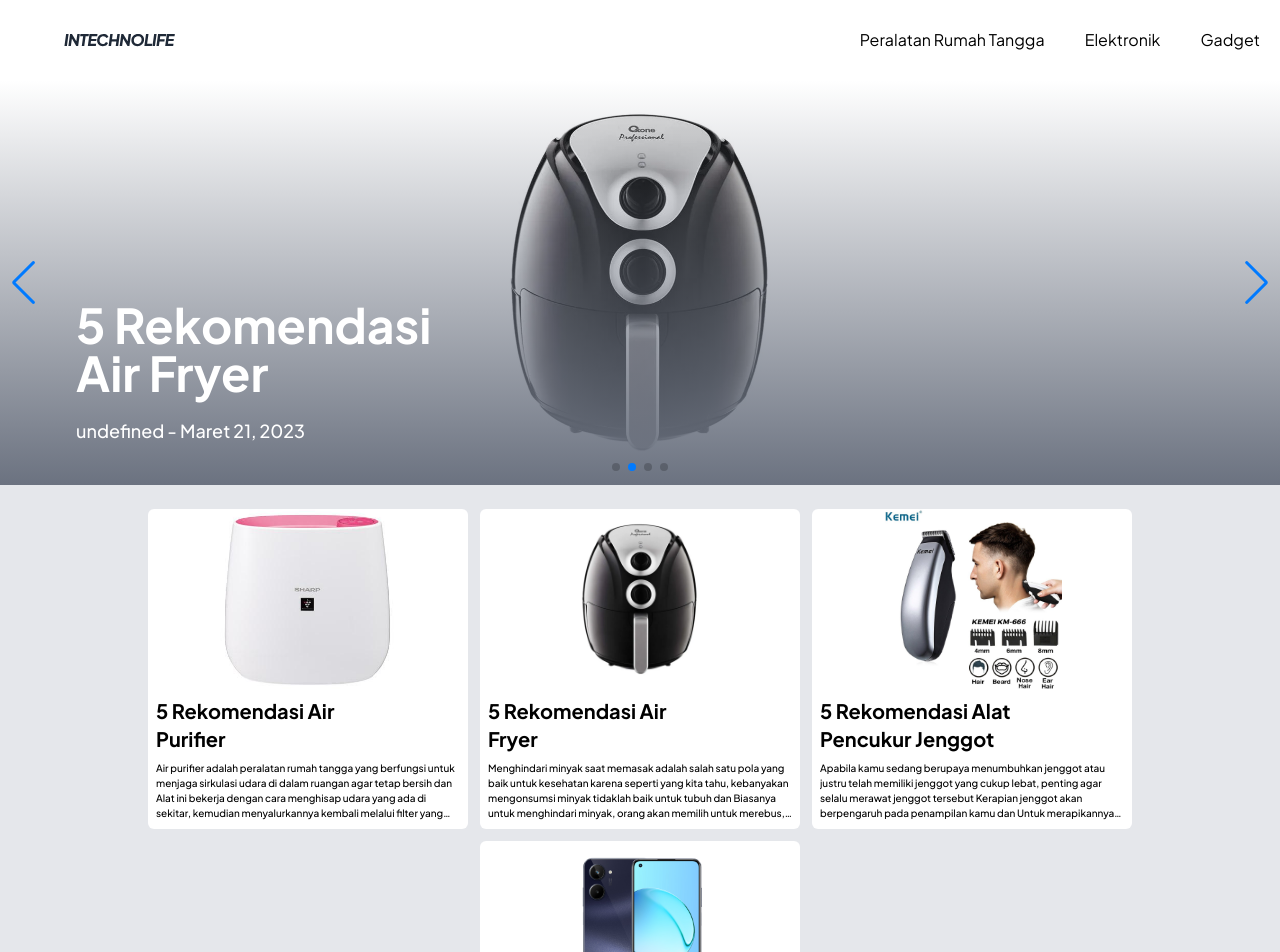
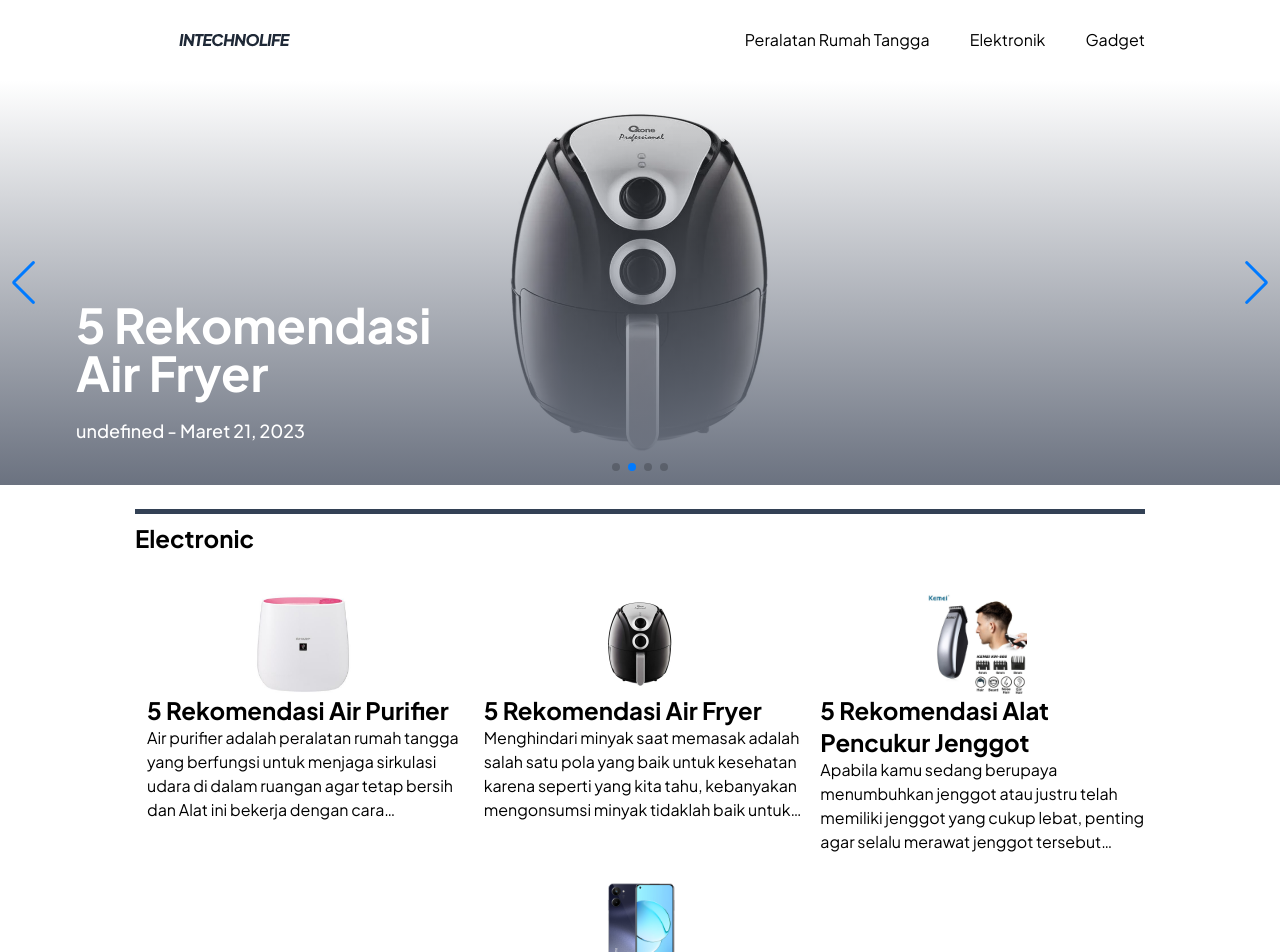
Before and after one commit to tsaqifmu/intechnolife, a React (Vite) app: page / in a window 1280 px wide. Shown: the top 952 px of the page. Built offline with nearby package versions, Linux system fonts and the light colour scheme.

Commit message:
fix layout

```diff
--- a/src/components/Cards.jsx
+++ b/src/components/Cards.jsx
@@ -3,33 +3,33 @@ import { swiperContents } from '../constants';
 import styles from '../style';
 
 const Cards = () => (
-  <section
-    className={`${styles.boxWidth} my-6 flex flex-wrap justify-center gap-3`}
-  >
+  <div className="border-t-[5px] border-slate-700">
+    <h1 className="pt-2 pb-5 text-2xl font-bold xl:pb-10">Electronic</h1>
+    <section className="flex flex-col gap-y-5 md:flex-row md:flex-wrap xl:justify-center  ">
       {swiperContents.map((content) => (
         <Link
           to={`/articles/${content.id}`}
           key={content.id}
-        className="group w-[150px] overflow-hidden rounded-md bg-white md:w-[270px] xl:w-[320px]"
+          className={`${styles.flexStart} group h-[100px] w-full overflow-hidden md:flex md:h-full md:w-1/2 md:flex-col xl:w-1/3 `}
         >
-        <div className="aspect-video">
           <img
             src={content.img}
             alt={content.id}
-            className="h-full w-full object-contain"
+            className="h-[100px] w-[100px] object-cover md:aspect-video"
           />
-        </div>
-        <div className="py-2 px-2">
-          <h1 className="w-2/3 text-xs font-bold transition-all group-hover:text-orange-700 md:text-base xl:text-xl">
+
+          <div className=" ml-3 h-full border-t-2 border-slate-700 md:border-t-0">
+            <h1 className=" text-xl font-bold transition-all group-hover:text-orange-700 md:text-2xl ">
               {content.title}
             </h1>
-          <p className="xl:line mt-2 text-[6px] font-medium line-clamp-3 md:text-[10px] xl:line-clamp-4">
+            <p className="text-sm font-normal line-clamp-2 md:text-base xl:line-clamp-4">
               {content.text}
             </p>
           </div>
         </Link>
       ))}
     </section>
+  </div>
 );
 
 export default Cards;
--- a/src/components/Navbar.jsx
+++ b/src/components/Navbar.jsx
@@ -1,7 +1,7 @@
 import { useState } from 'react';
-import { navLinks } from '../constants';
-import { logo, hamburger, close } from '../assets';
-import styles from '../style';
+import { navLinks } from '../constants/index.js';
+import { logo, hamburger, close } from '../assets/index.js';
+import styles from '../style.js';
 const Navbar = () => {
   const [toggle, setToggle] = useState(false);
 
--- a/src/index.css
+++ b/src/index.css
@@ -4,5 +4,5 @@
 @tailwind utilities;
 
 body {
-  @apply bg-gray-200 font-jakarta;
+  @apply  font-jakarta;
 }
--- a/src/pages/ArticlesDetail.jsx
+++ b/src/pages/ArticlesDetail.jsx
@@ -1,5 +1,6 @@
 import { useParams } from 'react-router-dom';
-import { articlesDetail } from '../constants';
+import { articlesDetail } from '../constants/index.js';
+import styles from '../style.js';
 
 const ArticlesDetail = () => {
   const params = useParams();
@@ -8,15 +9,21 @@ const ArticlesDetail = () => {
   const article = articlesDetail.find((p) => p.id === params.id);
 
   return (
-    <div className="">
-      <h1>{article.title}</h1>
+    <div className='flex justify-center'>
+      <section className={`${styles.boxWidth} px-5 `}>
+        <h1 className="mb-6 text-3xl font-extrabold md:text-[52px]">
+          {article.title}
+        </h1>
         {article.articles.map((section) => (
           <div key={section.title}>
             <img src={section.img} alt="" />
-          <h3>{section.title}</h3>
+            <div className="py-5 text-base md:text-xl">
+              <h3 className="py-5 font-bold md:text-xl">{section.title}</h3>
               <p>{section.content}</p>
             </div>
+          </div>
         ))}
+      </section>
     </div>
   );
 };
--- a/src/pages/Home.jsx
+++ b/src/pages/Home.jsx
@@ -1,11 +1,15 @@
-import Cards from '../components/Cards';
-import Footer from '../components/Footer';
-import SwiperHome from '../components/Swiper';
-import styles from '../style';
+import Cards from '../components/Cards.jsx';
+import Footer from '../components/Footer.jsx';
+import SwiperHome from '../components/Swiper.jsx';
+import styles from '../style.js';
 const home = () => (
   <div className={`${styles.flexCenter} w-full flex-col `}>
     <SwiperHome />
-    <Cards />
+    <section
+      className={`${styles.boxWidth} py-6 px-5 flex flex-col justify-center gap-3`}
+    >
+      <Cards />
+    </section>
     <Footer />
   </div>
 );
--- a/src/style.js
+++ b/src/style.js
@@ -1,5 +1,5 @@
 const styles = {
-  boxWidth: 'xl:max-w-[1280px] w-full',
+  boxWidth: 'xl:max-w-[1050px] w-full h-full',
 
   heading2:
     'font-poppins font-semibold xs:text-[48px] text-[40px] text-white xs:leading-[76.8px] leading-[66.8px] w-full',
@@ -7,7 +7,7 @@ const styles = {
     'font-poppins font-normal text-dimWhite text-[18px] leading-[30.8px]',
 
   flexCenter: 'flex justify-center items-center',
-  flexStart: 'flex justify-center items-start',
+  flexStart: 'flex justify-start items-center',
 
   paddingX: 'sm:px-16 px-6',
   paddingY: 'sm:py-16 py-6',
```
Lines whose indentation alone changed are shown as unchanged.
